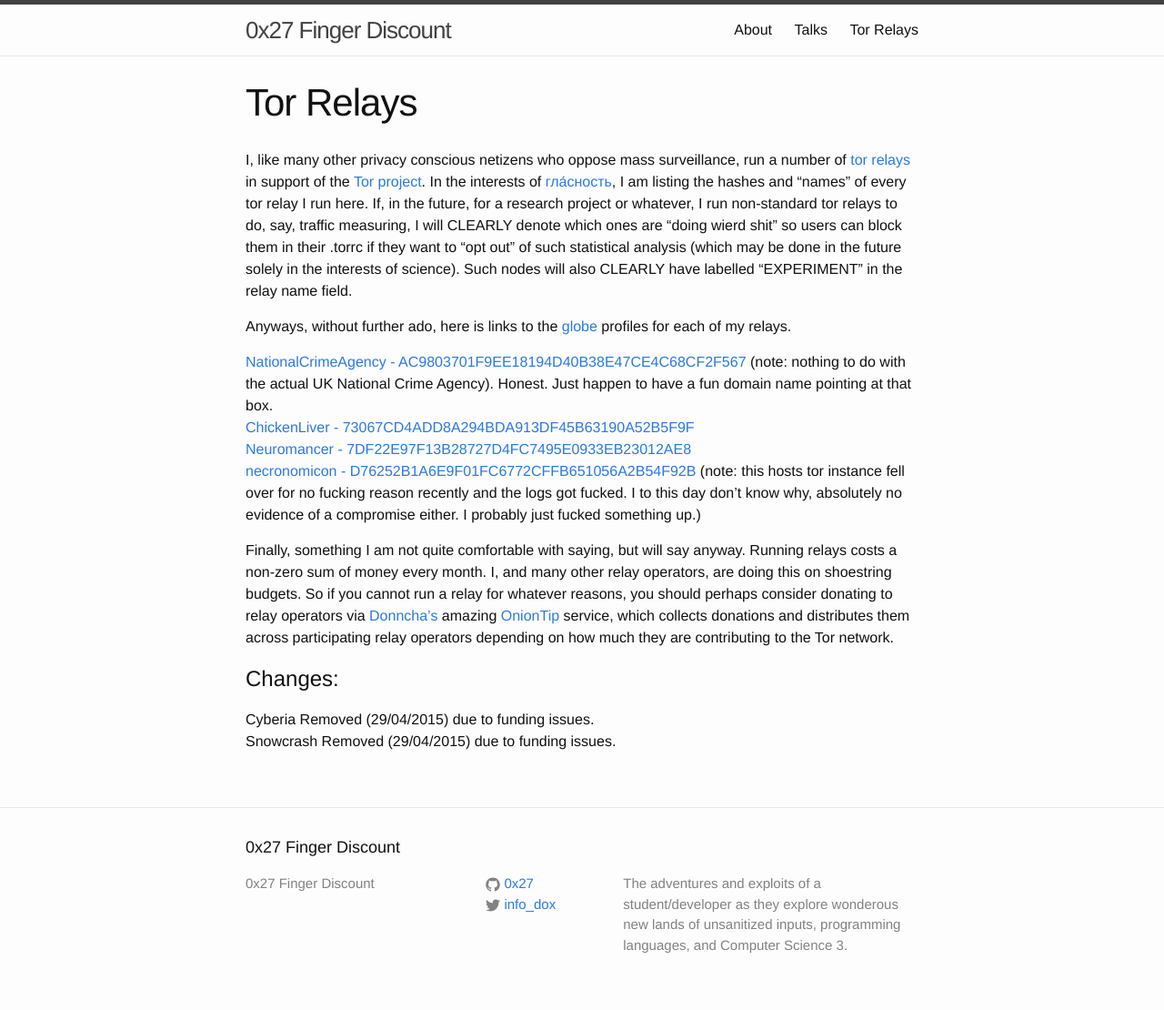
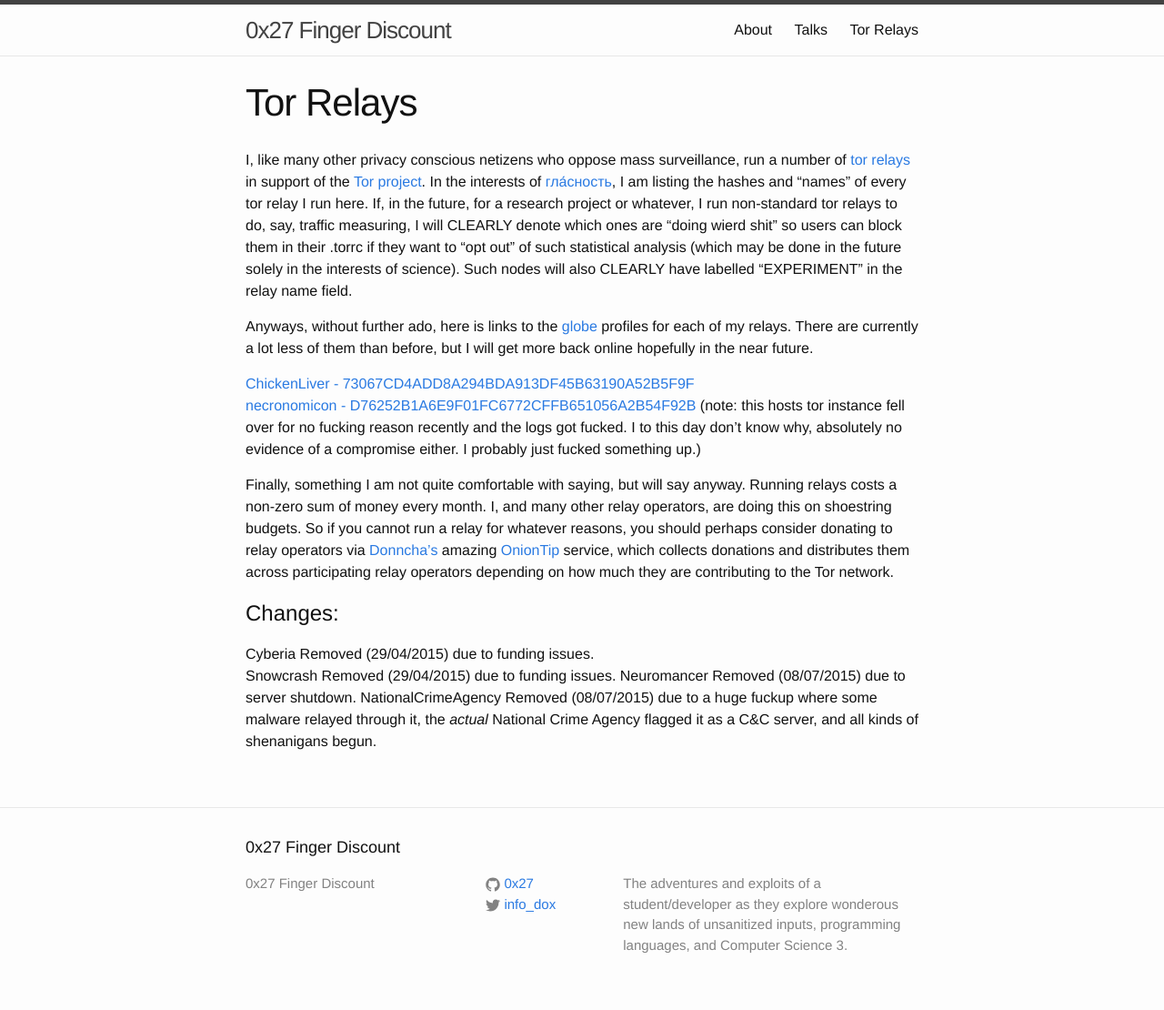
Before and after one commit to 0x27/0x27.github.io, a Jekyll site: the page built from tor relays.md, in a window 1280 px wide. Shown: the whole page at 91% size. Built offline with Jekyll 4.4.1, drawn with Linux system fonts in a browser that asks for light colours.

Commit message:
Update tor relays.md

```diff
--- a/tor relays.md
+++ b/tor relays.md
@@ -9,12 +9,9 @@ I, like many other privacy conscious netizens who oppose mass surveillance, run
 say, traffic measuring, I will CLEARLY denote which ones are "doing wierd shit" so users can block them in their .torrc if they want to "opt out" of such statistical analysis (which
 may be done in the future solely in the interests of science). Such nodes will also CLEARLY have labelled "EXPERIMENT" in the relay name field.
 
-Anyways, without further ado, here is links to the [globe][globe] profiles for each of my relays.
+Anyways, without further ado, here is links to the [globe][globe] profiles for each of my relays. There are currently a lot less of them than before, but I will get more back online hopefully in the near future.
 
-[NationalCrimeAgency - AC9803701F9EE18194D40B38E47CE4C68CF2F567][ncarelay] (note: nothing to do with the actual UK National Crime Agency). Honest. Just happen to have a fun domain name
-pointing at that box.
 [ChickenLiver - 73067CD4ADD8A294BDA913DF45B63190A52B5F9F][chickenliver]
-[Neuromancer - 7DF22E97F13B28727D4FC7495E0933EB23012AE8][neuromancer]
 [necronomicon - D76252B1A6E9F01FC6772CFFB651056A2B54F92B][necronomicon] (note: this hosts tor instance fell over for no fucking reason recently and the logs got fucked. I to this day don't know why, absolutely no evidence of a compromise either. I probably just fucked something up.)
 
 Finally, something I am not quite comfortable with saying, but will say anyway. Running relays costs a non-zero sum of money every month. I, and many other relay operators, are doing
@@ -24,6 +21,8 @@ this on shoestring budgets. So if you cannot run a relay for whatever reasons, y
 # Changes:
 Cyberia Removed (29/04/2015) due to funding issues.
 Snowcrash Removed (29/04/2015) due to funding issues.
+Neuromancer Removed (08/07/2015) due to server shutdown.
+NationalCrimeAgency Removed (08/07/2015) due to a huge fuckup where some malware relayed through it, the *actual* National Crime Agency flagged it as a C&C server, and all kinds of shenanigans begun.
 
 [tor relays]: https://www.torproject.org/getinvolved/relays.html.en
 [tor project]: https://www.torproject.org/
```
